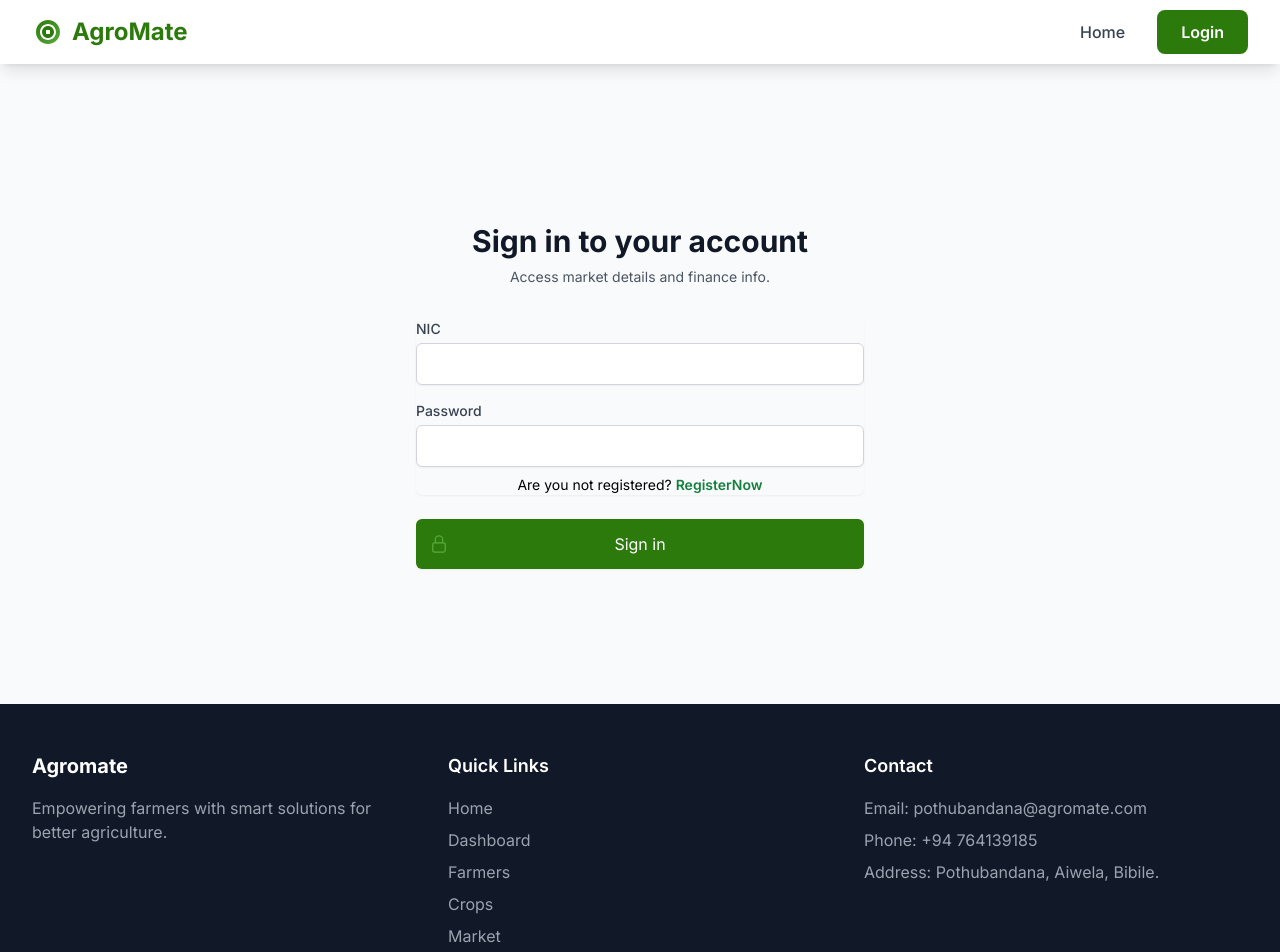
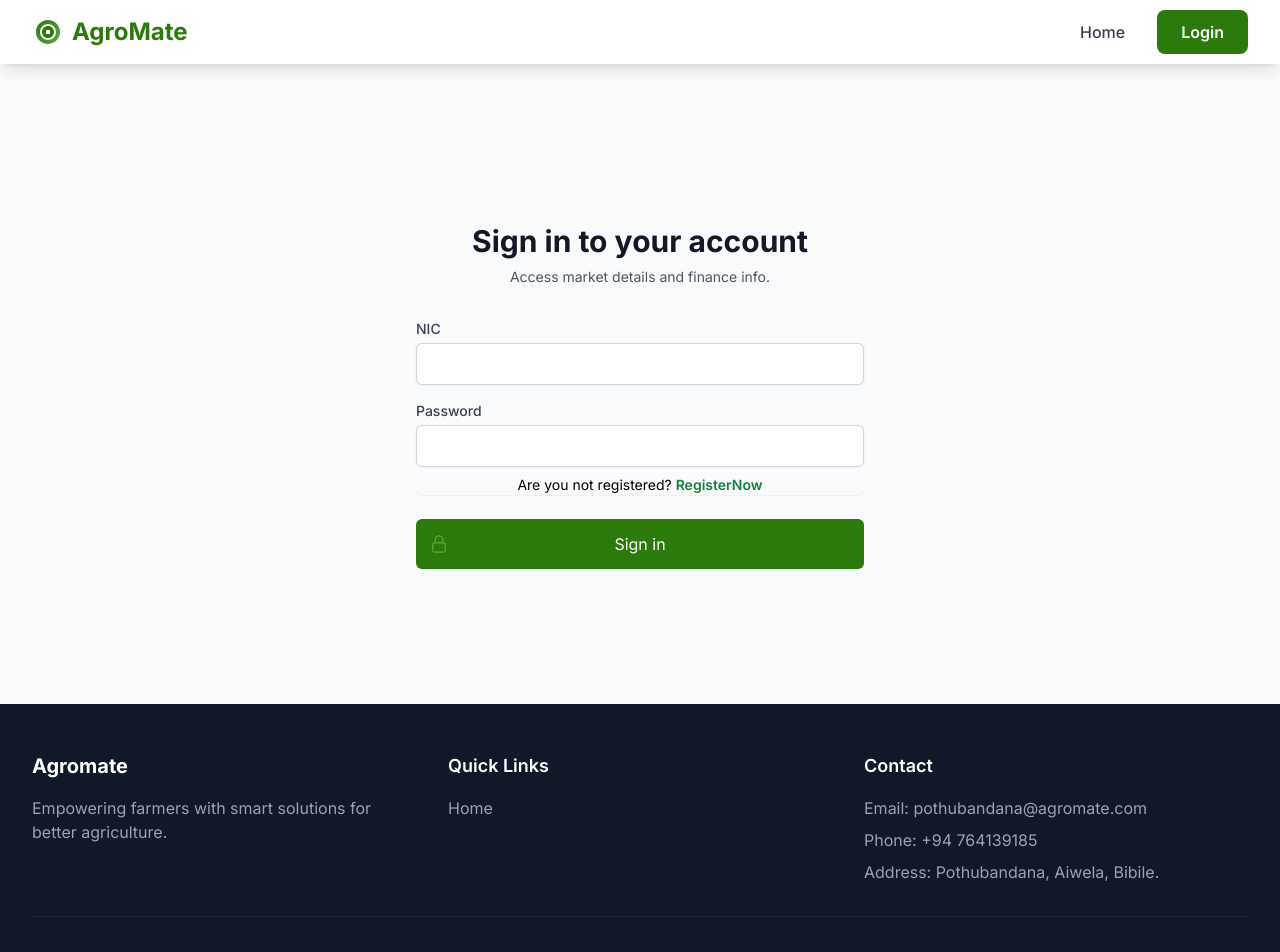
Before and after one commit to TotoroMeiX185/AGRO-MATE, a React (Vite) app: page /Ag-Project/login in a window 1280 px wide. Shown: the top 952 px of the page. Built offline with nearby package versions, Linux system fonts and the light colour scheme.

Commit message:
Add a gmail verification feature.

```diff
--- a/src/Adminpages/Acrops.jsx
+++ b/src/Adminpages/Acrops.jsx
@@ -150,14 +150,14 @@ const AdminCropPage = () => {
           <tbody>
             {crops.map((crop, index) => (
               <tr key={index}>
-                <td className="border p-2">{crop.cropname}</td>
+                <td className="border p-2">{crop.cropName}</td>
                 <td className="border p-2">{crop.cropVariety}</td>
                 <td className="border p-2">{crop.season}</td>
                 <td className="border p-2">{crop.sowingDate}</td>
                 <td className="border p-2">{crop.harvestDate}</td>
                 <td className="border p-2">{crop.typeOfFarming}</td>
                 <td className="border p-2">{crop.irrigationMethod}</td>
-                <td className="border p-2">{crop.fertilizersUsed}</td>
+                <td className="border p-2">{crop.fertilizerUsed}</td>
                 <td className="border p-2">{crop.pesticidesUsed}</td>
                 <td className="border p-2">{crop.landLocation}</td>
                 <td className="border p-2">{crop.totalLandUsed}</td>
--- a/src/Adminpages/Afarmers.jsx
+++ b/src/Adminpages/Afarmers.jsx
@@ -108,22 +108,32 @@ const AdminFarmerPage = () => {
 
       // Show notification to admin
       if (action === "approve") {
-        setMessage(`Farmer ${nic} approved. Notification sent.`);
+        await axios.put(`/api/farmers/${nic}/approve`);
+        setMessage(`Farmer ${nic} approved. Verification email sent.`);
       } else {
+         await axios.put(`/api/farmers/${nic}/reject`);
         setMessage(`Farmer ${nic} rejected.`);
       }
+
+       setPendingFarmers((prev) => prev.filter((f) => f.nic !== nic));
 
       // Clear message after a few seconds
       setTimeout(() => setMessage(""), 4000);
     } catch (error) {
       console.error(`Failed to ${action} farmer`, error);
+
+      Swal.fire({
+      icon: "error",
+      title: "Error",
+      text: `Failed to ${action} farmer. Please try again.`,
+    });
     }
   };
 
   return (
     <>
 
-          <main className="flex-1 p-8 ">
+    <main className="flex-1 p-8 ">
     <div className="p-6 max-w-4xl mx-auto bg-white rounded-xl shadow-md space-y-4">
       <h1 className="text-2xl font-bold mb-4 text-primary text-center">Farmer Management</h1>
 
@@ -236,7 +246,7 @@ const AdminFarmerPage = () => {
             <tbody>
               {pendingFarmers.map((f) => (
                 <tr key={f.nic}>
-                  <td className="p-2 border">{f.name}</td>
+                  <td className="p-2 border">{f.fullName}</td>
                   <td className="p-2 border">{f.nic}</td>
                   <td className="p-2 border space-x-2">
                     <button
--- a/src/Adminpages/Afinance.jsx
+++ b/src/Adminpages/Afinance.jsx
@@ -1,6 +1,7 @@
 import { useState } from 'react';
 import axios from 'axios';
 import Swal from 'sweetalert2';
+
 //import { Button } from '@/components/ui/button';
 
 const AdminFinancePage = () => {
@@ -45,7 +46,7 @@ const AdminFinancePage = () => {
       cancelButtonColor: '#3085d6',
       confirmButtonText: 'Yes, delete it!'
     });
-      if (!result.isConfirmed) {
+      if (result.isConfirmed) {
       await axios.delete(`/api/finance/${nic}`);
       setFinanceData(null);
       setNic('');
@@ -123,7 +124,7 @@ const AdminFinancePage = () => {
             <tbody>
               {financeData.map((item, index)=> (
                 <tr key={index}>
-                  <td className="p-2 border">{item.cropSale}</td>
+                  <td className="p-2 border">{item.cropSale }</td>
                   <td className="p-2 border">{item.moneySubsidies}</td>
                   <td className="p-2 border">{item.fertilizerSubsidies}</td>
                   <td className="p-2 border">{item.loan}</td>
--- a/src/components/Footer.jsx
+++ b/src/components/Footer.jsx
@@ -1,7 +1,7 @@
 import React from 'react';
 import { Link } from 'react-router-dom';
 import { motion } from 'framer-motion';
-//import { useAuth } from '../contexts/AuthContext'; // Adjust the import based on your context structure
+import { useAuth } from '../contexts/AuthContext'; // Adjust the import based on your context structure
 
 const footerVariants = {
   hidden: { opacity: 0, y: 20 },
@@ -24,6 +24,41 @@ const itemVariants = {
 //const { user } = useAuth(); // or wherever you're storing the user
 
 function Footer() {
+
+  const { user } = useAuth();
+
+const commonLinks = [
+    { to: "/", text: "Home" },
+    //{ to: "/farmer/farmers", text: "Farmer" }
+  ];
+  const farmerLinks = [
+    { to: "/farmer/dashboard", text: "Dashboard" },
+    { to: "/farmer/crops", text: "Crops" },
+    { to: "/farmer/finance", text: "Finance" },
+    { to: "/farmer/market", text: "Market" }
+  ];
+  const adminLinks = [
+    { to: "/admin/dashboard", text: "Dashboard" },
+    { to: "/admin/farmers", text: "Farmer" },
+    { to: "/admin/crops", text: "Crops" },
+    { to: "/admin/market", text: "Market" },
+    { to: "/admin/finance", text: "Finance" }
+  ];
+
+  let roleLinks = [];
+  let roleTitle = "";
+
+  if (user?.role === "admin") {
+    roleLinks = adminLinks;
+    roleTitle = "Quick Links"
+  } else if (user?.role === "farmer") {
+   roleLinks = farmerLinks;
+   roleTitle = "Quick Links"
+  }
+
+const allLinks = [...commonLinks, ...roleLinks];
+
+
   return (
     <motion.footer
       className="bg-gray-900 text-white"
@@ -45,22 +80,16 @@ function Footer() {
               Empowering farmers with smart solutions for better agriculture.
             </p>
           </motion.div>
+
           <motion.div variants={itemVariants}>
             <motion.h4
               className="text-lg font-semibold mb-4"
               whileHover={{ x: 5 }}
             >
-              Quick Links
+             {roleTitle || "Quick Links"}
             </motion.h4>
             <ul className="space-y-2">
-              {[
-                 { to: "/Home", text: "Home" },
-                { to: "/Dashboard", text: "Dashboard" },
-                { to: "/Farmera", text: "Farmers" },
-                { to: "/Crops", text: "Crops" },
-                { to: "/Market", text: "Market" },
-                { to: "/Finance", text: "Finance" }
-              ].map((link) => (
+              {allLinks.map((link)=> (
                 <motion.li
                   key={link.to}
                   whileHover={{ x: 5 }}
--- a/src/components/Sidebar.jsx
+++ b/src/components/Sidebar.jsx
@@ -23,7 +23,7 @@ const Sidebar = () => {
   const basePath = user?.role === 'admin' ? '/admin' : '/farmer';
 
   const menuItems = [
-    { icon: Home, label: 'Home', path: `${basePath}/home` },
+    { icon: Home, label: 'Home', path: `/` },
     { icon: BarChart2, label: 'Dashboard', path: `${basePath}/dashboard` },
     ...(user?.role === 'admin'
     ?[{ icon: Users, label: 'Farmers', path: `${basePath}/farmers` }]
--- a/src/pages/Home.jsx
+++ b/src/pages/Home.jsx
@@ -107,7 +107,7 @@ function Home() {
           }].map((feature, i) => (
             <motion.div
               key={i}
-              className="bg-gray-100 rounded-xl p-6 shadow hover:shadow-md transition"
+              className="bg-yellow-200 rounded-xl p-6 shadow hover:shadow-2xl transition"
               custom={i}
               variants={cardVariants}
               initial="hidden"
--- a/src/pages/Market.jsx
+++ b/src/pages/Market.jsx
@@ -41,6 +41,7 @@ export default function Market() {
   }, []);
 
   const filteredProducts = (marketData[selectedCategory].filter(product =>
+     (product.crop && product.crop.toLowerCase().includes(searchTerm.toLowerCase())) ||
     (product.name && product.name.toLowerCase().includes(searchTerm.toLowerCase())) ||
     (product.sinhala && product.sinhala.includes(searchTerm))||
     (product.product && product.product.toLowerCase().includes(searchTerm.toLowerCase())) ||
```
Also changed, not shown: src/Adminpages/Amarket.jsx (+0 -7 lines), src/pages/Crops.jsx (+15 -15 lines), src/pages/Dashboard.jsx (+34 -33 lines), src/pages/Finance.jsx (+5 -5 lines).
